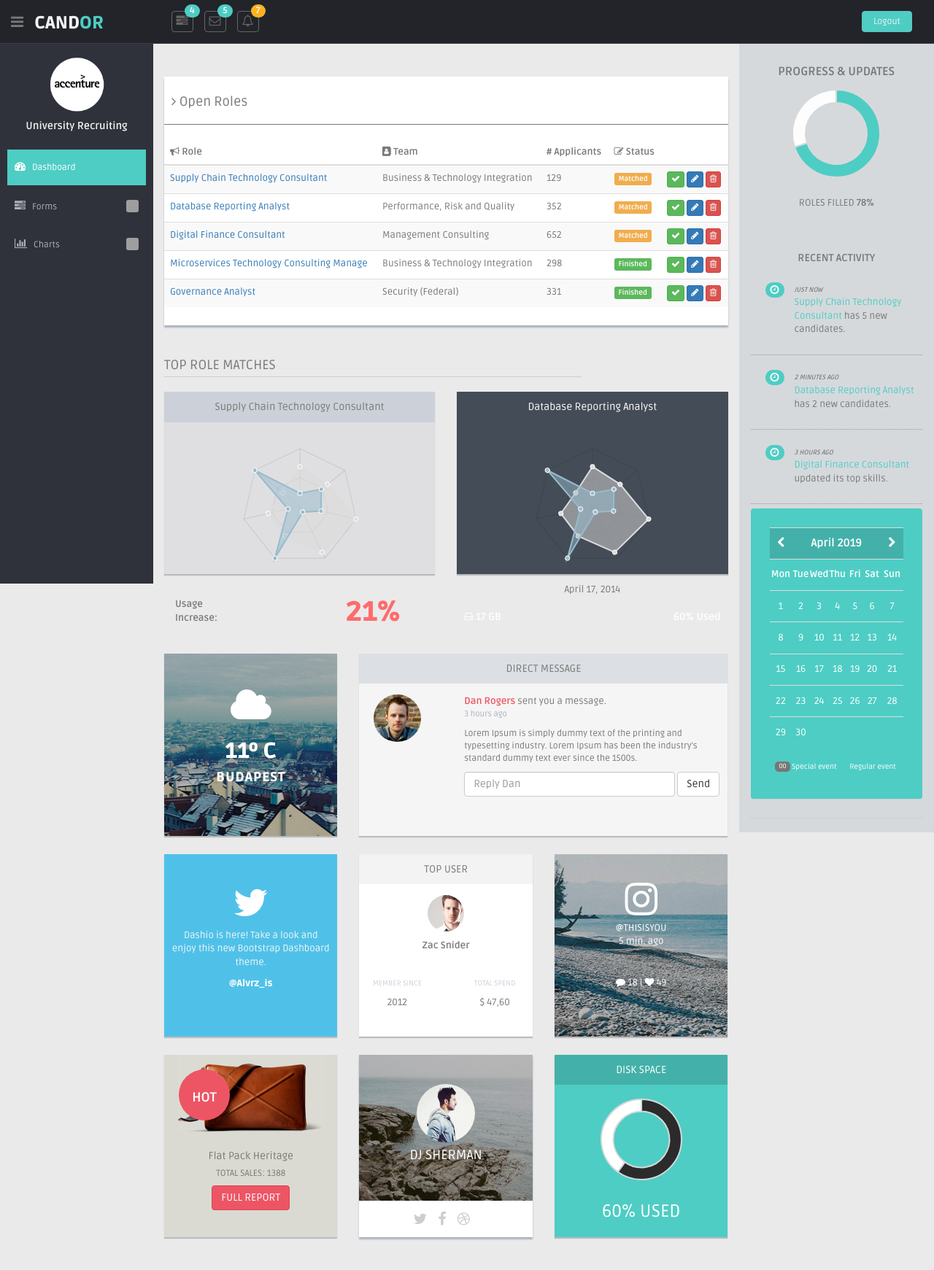
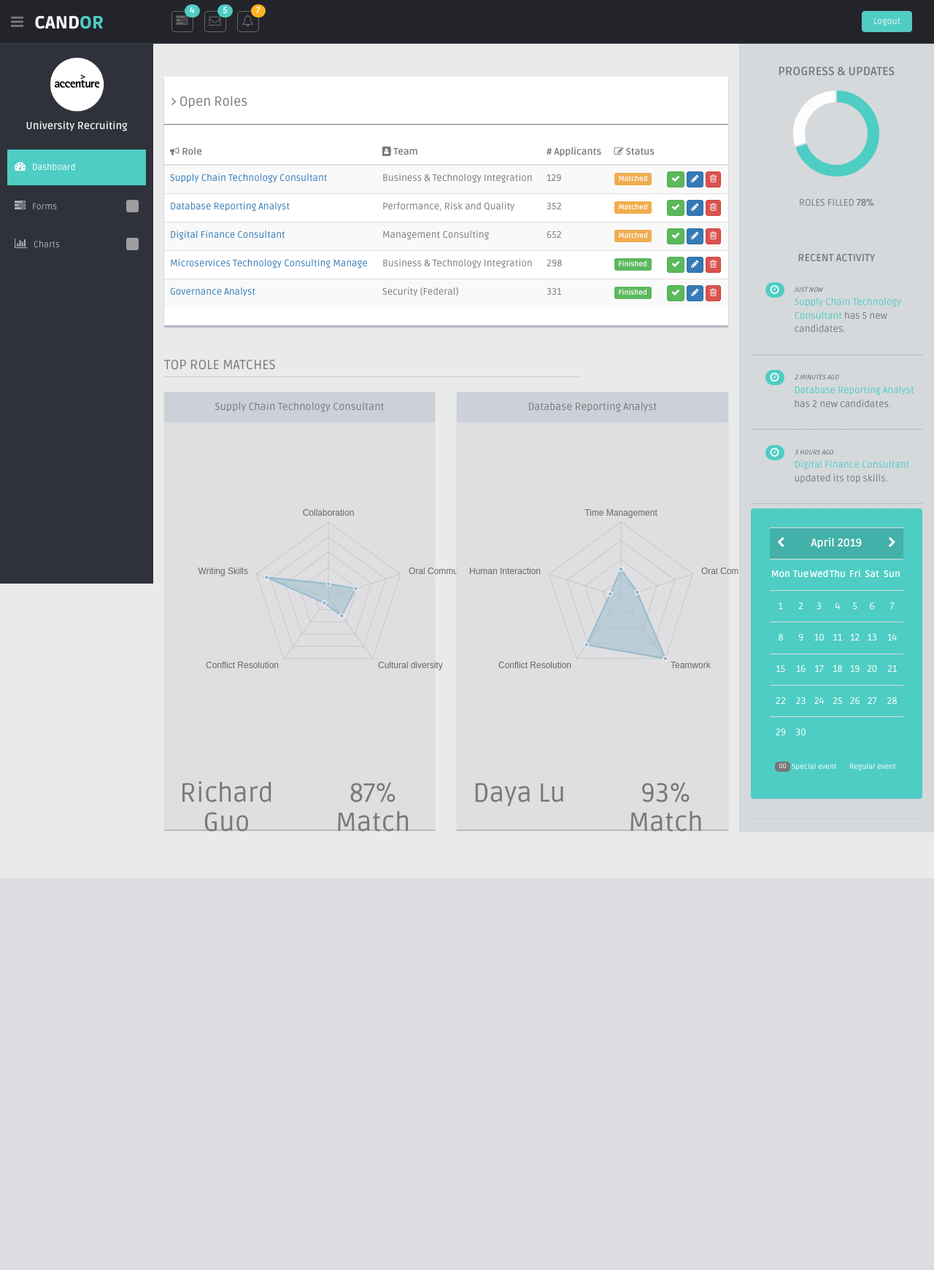
Before and after one commit to cjmoncaliano/tALLy, a Flask app: page / in a window 1280 px wide. Shown: the whole page at 73% size. After the commit the page ends 1204 px from the top, so only its background shows below. Run offline with Flask 2, Linux system fonts and the light colour scheme; parts of the project's set-up code (start-up, migrations or seed data) failed here and were passed over; some libraries are stand-ins or nearby versions; grey boxes are pictures that could not be loaded.

Commit message:
Added some static skill webs in index.html. Should link to user profile

```diff
--- a/tally/templates/index.html
+++ b/tally/templates/index.html
@@ -385,30 +385,30 @@
                 </div>
               </div>
               <!-- SERVER STATUS PANELS -->
-              <div class="col-md-6 col-md-6 mb">
-                <div class="grey-panel pn donut-chart">
+              <div class="col-md-6 mb" >
+                <div class="grey-panel pn" style="height:600px">
                   <div class="grey-header">
                     <h5>Supply Chain Technology Consultant</h5>
                   </div>
-                    <canvas id="radar" height="200" width="200"></canvas>
-                  <div class="row">
-                    <div class="col-sm-6 col-xs-6 goleft">
-                      <p>Usage<br/>Increase:</p>
-                    </div>
-                    <div class="col-sm-6 col-xs-6">
-                      <h2>21%</h2>
+                    <canvas id="radar" height = "450px" width = "450px"></canvas>
+                    <div class="row">
+                      <div class="col-sm-6 col-xs-6">
+                        <h1> Richard Guo</h1>
+                      </div>
+                      <div class="col-sm-6 col-xs-6">
+                        <h1>87% Match </h1>
+                      </div>
                     </div>
                   </div>
-                </div>
                 <!-- /grey-panel -->
               </div>
               <!-- /col-md-4-->
-              <div class="col-md-6 col-sm-6 mb">
-                <div class="darkblue-panel pn">
-                  <div class="darkblue-header">
+              <div class="col-md-6 mb" >
+                <div class="grey-panel pn" style="height:600px">
+                  <div class="grey-header">
                     <h5>  Database Reporting Analyst</h5>
                   </div>
-                  <canvas id="radar2" height="200" width="200"></canvas>
+                  <canvas id="radar2" height="450px" width="450px"></canvas>
                   <script>
                     var doughnutData = [{
                         value: 60,
@@ -421,153 +421,18 @@
                     ];
                     var myDoughnut = new Chart(document.getElementById("serverstatus02").getContext("2d")).Doughnut(doughnutData);
                   </script>
-                  <p>April 17, 2014</p>
                   <footer>
-                    <div class="pull-left">
-                      <h5><i class="fa fa-hdd-o"></i> 17 GB</h5>
-                    </div>
-                    <div class="pull-right">
-                      <h5>60% Used</h5>
+                    <div class="row">
+                      <div class="col-sm-6 col-xs-6">
+                        <h1> Daya Lu</h1>
+                      </div>
+                      <div class="col-sm-6 col-xs-6">
+                        <h1>93% Match </h1>
+                      </div>
                     </div>
                   </footer>
                 </div>
                 <!--  /darkblue panel -->
-              </div>
-              <!-- /col-md-4 -->
-            </div>
-            <!-- /row -->
-            <div class="row">
-              <!-- WEATHER PANEL -->
-              <div class="col-md-4 mb">
-                <div class="weather pn">
-                  <i class="fa fa-cloud fa-4x"></i>
-                  <h2>11º C</h2>
-                  <h4>BUDAPEST</h4>
-                </div>
-              </div>
-              <!-- /col-md-4-->
-              <!-- DIRECT MESSAGE PANEL -->
-              <div class="col-md-8 mb">
-                <div class="message-p pn">
-                  <div class="message-header">
-                    <h5>DIRECT MESSAGE</h5>
-                  </div>
-                  <div class="row">
-                    <div class="col-md-3 centered hidden-sm hidden-xs">
-                      <img src="static/img/ui-danro.jpg" class="img-circle" width="65">
-                    </div>
-                    <div class="col-md-9">
-                      <p>
-                        <name>Dan Rogers</name>
-                        sent you a message.
-                      </p>
-                      <p class="small">3 hours ago</p>
-                      <p class="message">Lorem Ipsum is simply dummy text of the printing and typesetting industry. Lorem Ipsum has been the industry's standard dummy text ever since the 1500s.</p>
-                      <form class="form-inline" role="form">
-                        <div class="form-group">
-                          <input type="text" class="form-control" id="exampleInputText" placeholder="Reply Dan">
-                        </div>
-                        <button type="submit" class="btn btn-default">Send</button>
-                      </form>
-                    </div>
-                  </div>
-                </div>
-                <!-- /Message Panel-->
-              </div>
-              <!-- /col-md-8  -->
-            </div>
-            <div class="row">
-              <!-- TWITTER PANEL -->
-              <div class="col-md-4 mb">
-                <div class="twitter-panel pn">
-                  <i class="fa fa-twitter fa-4x"></i>
-                  <p>Dashio is here! Take a look and enjoy this new Bootstrap Dashboard theme.</p>
-                  <p class="user">@Alvrz_is</p>
-                </div>
-              </div>
-              <!-- /col-md-4 -->
-              <div class="col-md-4 mb">
-                <!-- WHITE PANEL - TOP USER -->
-                <div class="white-panel pn">
-                  <div class="white-header">
-                    <h5>TOP USER</h5>
-                  </div>
-                  <p><img src="static/img/ui-zac.jpg" class="img-circle" width="50"></p>
-                  <p><b>Zac Snider</b></p>
-                  <div class="row">
-                    <div class="col-md-6">
-                      <p class="small mt">MEMBER SINCE</p>
-                      <p>2012</p>
-                    </div>
-                    <div class="col-md-6">
-                      <p class="small mt">TOTAL SPEND</p>
-                      <p>$ 47,60</p>
-                    </div>
-                  </div>
-                </div>
-              </div>
-              <!-- /col-md-4 -->
-              <div class="col-md-4 mb">
-                <!-- INSTAGRAM PANEL -->
-                <div class="instagram-panel pn">
-                  <i class="fa fa-instagram fa-4x"></i>
-                  <p>@THISISYOU<br/> 5 min. ago
-                  </p>
-                  <p><i class="fa fa-comment"></i> 18 | <i class="fa fa-heart"></i> 49</p>
-                </div>
-              </div>
-              <!-- /col-md-4 -->
-            </div>
-            <!-- /row -->
-            <div class="row">
-              <div class="col-lg-4 col-md-4 col-sm-4 mb">
-                <div class="product-panel-2 pn">
-                  <div class="badge badge-hot">HOT</div>
-                  <img src="static/img/product.jpg" width="200" alt="">
-                  <h5 class="mt">Flat Pack Heritage</h5>
-                  <h6>TOTAL SALES: 1388</h6>
-                  <button class="btn btn-small btn-theme04">FULL REPORT</button>
-                </div>
-              </div>
-              <!-- /col-md-4 -->
-              <!--  PROFILE 02 PANEL -->
-              <div class="col-lg-4 col-md-4 col-sm-4 mb">
-                <div class="content-panel pn">
-                  <div id="profile-02">
-                    <div class="user">
-                      <img src="static/img/friends/fr-06.jpg" class="img-circle" width="80">
-                      <h4>DJ SHERMAN</h4>
-                    </div>
-                  </div>
-                  <div class="pr2-social centered">
-                    <a href="#"><i class="fa fa-twitter"></i></a>
-                    <a href="#"><i class="fa fa-facebook"></i></a>
-                    <a href="#"><i class="fa fa-dribbble"></i></a>
-                  </div>
-                </div>
-                <!-- /panel -->
-              </div>
-              <!--/ col-md-4 -->
-              <div class="col-md-4 col-sm-4 mb">
-                <div class="green-panel pn">
-                  <div class="green-header">
-                    <h5>DISK SPACE</h5>
-                  </div>
-                  <canvas id="serverstatus03" height="120" width="120"></canvas>
-                  <script>
-                    var doughnutData = [{
-                        value: 60,
-                        color: "#2b2b2b"
-                      },
-                      {
-                        value: 40,
-                        color: "#fffffd"
-                      }
-                    ];
-                    var myDoughnut = new Chart(document.getElementById("serverstatus03").getContext("2d")).Doughnut(doughnutData);
-                  </script>
-                  <h3>60% USED</h3>
-                </div>
               </div>
               <!-- /col-md-4 -->
             </div>
--- a/tally/views.py
+++ b/tally/views.py
@@ -10,7 +10,3 @@ def hello_world():
 @app.route('/')
 def index():
     return render_template("index.html")
-
-@app.route('/aster_chart')
-def aster_chart():
-    return render_template("aster_chart.html")
```
Also changed, not shown: tally/static/lib/chartjs-conf.js, tally/static/lib/sparkline-chart.js.
